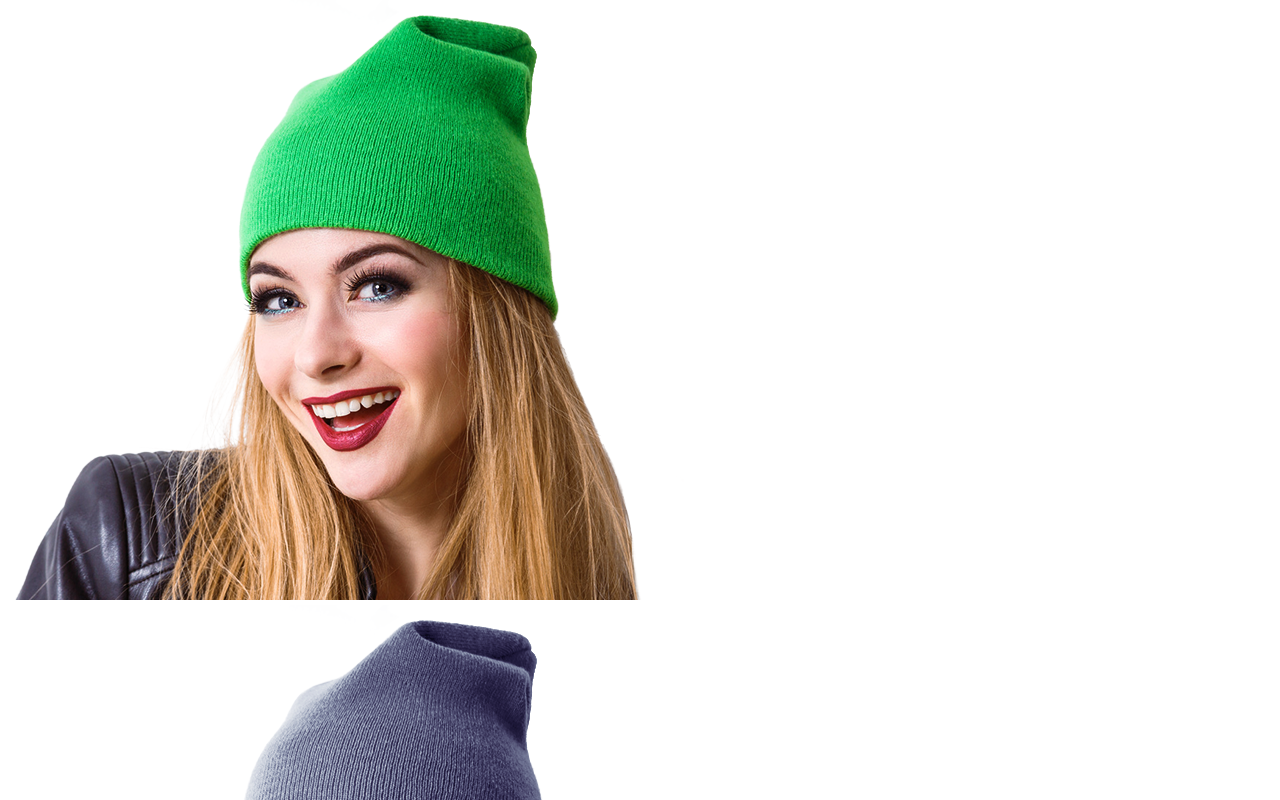
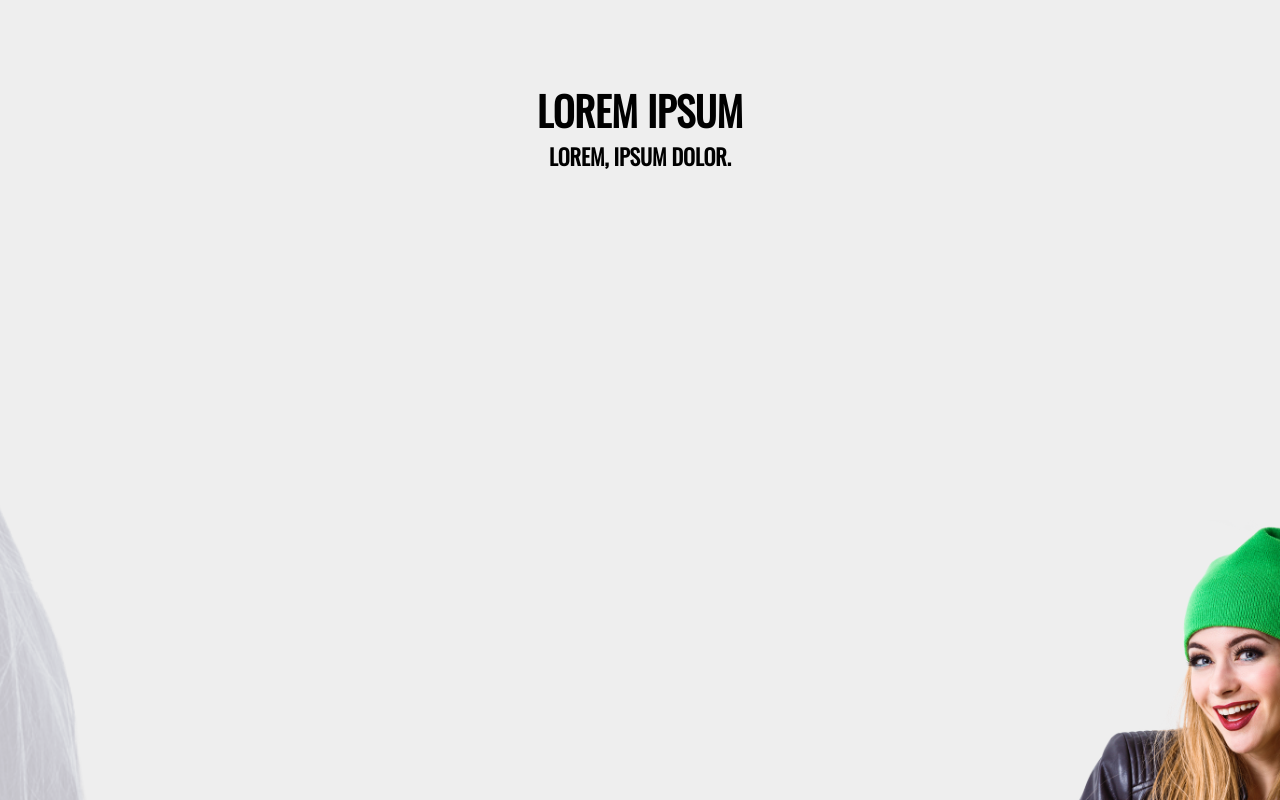
Before and after one commit to ksawerygroup/baner, a plain HTML site: page index.html in a window 1280 px wide. Drawn offline with nearby package versions, Linux system fonts and the light colour scheme.

Commit message:
add file directory

```diff
--- a/style.css
+++ b/style.css
@@ -10,6 +10,7 @@
 
 html {
   font-family: var(--oswald);
+  font-size: 10px;
 }
 
 .team {
@@ -17,4 +18,57 @@ html {
   height: 100vh;
   overflow: hidden;
   position: relative;
+  background-color: #eee;
 }
+
+.team img.color {
+  position: absolute;
+  bottom: 0%;
+  right: -10%;
+  height: 35%;
+  z-index: 1;
+
+  animation: color 5s infinite linear both;
+}
+
+.team img.gray {
+  position: absolute;
+  bottom: 0%;
+  left: -60%;
+  opacity: .2;
+  height: 100%;
+  animation: gray 5s infinite linear both;
+}
+
+.member {
+  position: absolute;
+  top: 10%;
+  width: 100%;
+  text-transform: uppercase;
+  text-align: center;
+}
+
+.team h1 {
+  font-size: 4rem;
+}
+
+.team h2 {
+  font-size: 2.2rem;
+}
+
+@keyframes color {
+  0% {
+    right: -10%;
+  }
+
+  100% {
+    right: 10%;
+  }
+}
+
+@keyframes gray {
+  100% {
+    height: 130%;
+    left: -80%;
+  }
+}
```
